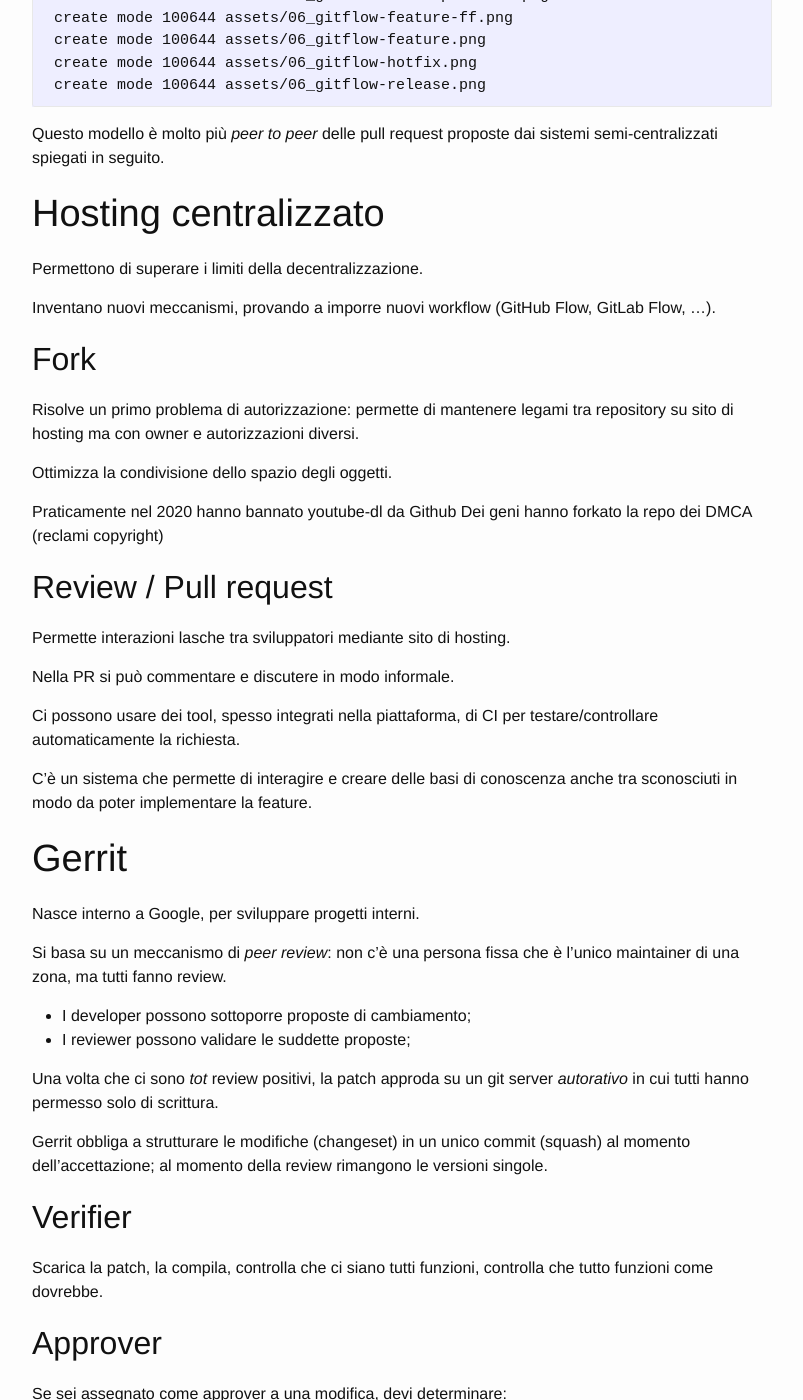
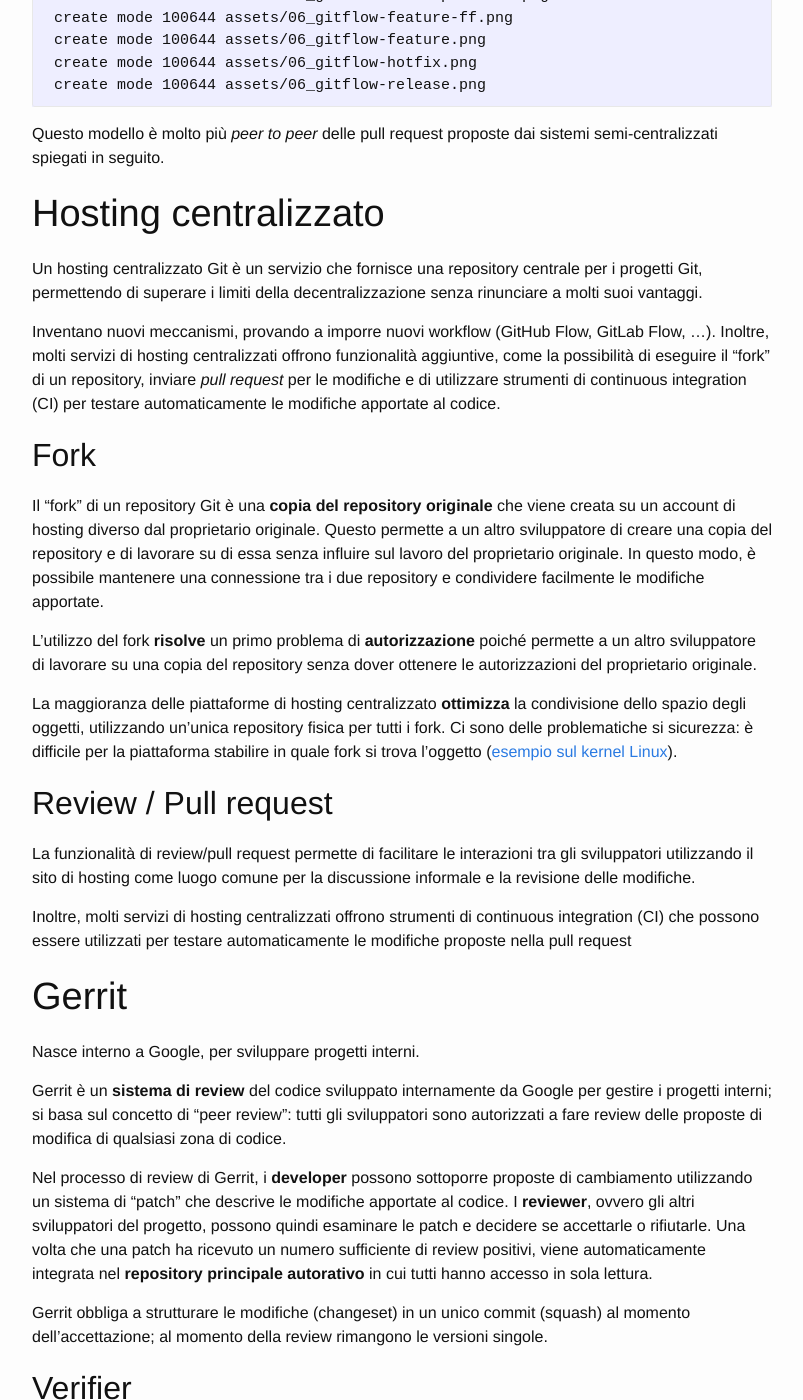
Before and after one commit to MarcoBuster/sweng, a Jekyll site: the page built from _posts/2022-10-19-git-workflow.md, in a window 1280 px wide and 1400 px high, scrolled down 4962 px. Shown: the whole window, without its empty margins (238-1041 px from the left). Built offline with Jekyll 4.4.1, drawn with Linux system fonts in a browser that asks for light colours; the table of contents is made by our own code; some of the changed text lies outside the part shown.

Commit message:
Refactor 'Gerrit' section

```diff
--- a/_posts/2022-10-19-git-workflow.md
+++ b/_posts/2022-10-19-git-workflow.md
@@ -176,54 +176,59 @@ Questo modello è molto più _peer to peer_ delle pull request proposte dai sist
 
 # Hosting centralizzato
 
-Permettono di superare i limiti della decentralizzazione.
+Un hosting centralizzato Git è un servizio che fornisce una repository centrale per i progetti Git, permettendo di superare i limiti della decentralizzazione senza rinunciare a molti suoi vantaggi.
 
 Inventano nuovi meccanismi, provando a imporre nuovi workflow (GitHub Flow, GitLab Flow, ...).
+Inoltre, molti servizi di hosting centralizzati offrono funzionalità aggiuntive, come la possibilità di eseguire il "fork" di un repository, inviare _pull request_ per le modifiche e di utilizzare strumenti di continuous integration (CI) per testare automaticamente le modifiche apportate al codice.
 
 ## Fork
 
-Risolve un primo problema di autorizzazione: permette di mantenere legami tra repository su sito di hosting ma con owner e autorizzazioni diversi.
+Il "fork" di un repository Git è una __copia del repository originale__ che viene creata su un account di hosting diverso dal proprietario originale. Questo permette a un altro sviluppatore di creare una copia del repository e di lavorare su di essa senza influire sul lavoro del proprietario originale. In questo modo, è possibile mantenere una connessione tra i due repository e condividere facilmente le modifiche apportate.
 
-Ottimizza la condivisione dello spazio degli oggetti.
+L'utilizzo del fork __risolve__ un primo problema di __autorizzazione__ poiché permette a un altro sviluppatore di lavorare su una copia del repository senza dover ottenere le autorizzazioni del proprietario originale.
 
-Praticamente nel 2020 hanno bannato youtube-dl da Github
-Dei geni hanno forkato la repo dei DMCA (reclami copyright)
+La maggioranza delle piattaforme di hosting centralizzato __ottimizza__ la condivisione dello spazio degli oggetti, utilizzando un'unica repository fisica per tutti i fork.
+Ci sono delle problematiche si sicurezza: è difficile per la piattaforma stabilire in quale fork si trova l'oggetto ([esempio sul kernel Linux](https://github.com/torvalds/linux/commit/b4061a10fc29010a610ff2b5b20160d7335e69bf)).
 
 ## Review / Pull request
 
 <!-- aggiungere img schema -->
 
-Permette interazioni lasche tra sviluppatori mediante sito di hosting.
+La funzionalità di review/pull request permette di facilitare le interazioni tra gli sviluppatori utilizzando il sito di hosting come luogo comune per la discussione informale e la revisione delle modifiche.
 
-Nella PR si può commentare e discutere in modo informale.
-
-Ci possono usare dei tool, spesso integrati nella piattaforma, di CI per testare/controllare automaticamente la richiesta.
-
-C'è un sistema che permette di interagire e creare delle basi di conoscenza anche tra sconosciuti in modo da poter implementare la feature.
+Inoltre, molti servizi di hosting centralizzati offrono strumenti di continuous integration (CI) che possono essere utilizzati per testare automaticamente le modifiche proposte nella pull request
 
 # Gerrit
 
 Nasce interno a Google, per sviluppare progetti interni.
 
-Si basa su un meccanismo di _peer review_: non c'è una persona fissa che è l'unico maintainer di una zona, ma tutti fanno review.
+Gerrit è un __sistema di review__ del codice sviluppato internamente da Google per gestire i progetti interni; si basa sul concetto di "peer review": tutti gli sviluppatori sono autorizzati a fare review delle proposte di modifica di qualsiasi zona di codice.
 
-- I developer possono sottoporre proposte di cambiamento;
-- I reviewer possono validare le suddette proposte;
-
-Una volta che ci sono _tot_ review positivi, la patch approda su un git server _autorativo_ in cui tutti hanno permesso solo di scrittura.
+Nel processo di review di Gerrit, i __developer__ possono sottoporre proposte di cambiamento utilizzando un sistema di "patch" che descrive le modifiche apportate al codice.
+I __reviewer__, ovvero gli altri sviluppatori del progetto, possono quindi esaminare le patch e decidere se accettarle o rifiutarle.
+Una volta che una patch ha ricevuto un numero sufficiente di review positivi, viene automaticamente integrata nel __repository principale autorativo__ in cui tutti hanno accesso in sola lettura.
 
 Gerrit obbliga a strutturare le modifiche (changeset) in un unico commit (squash) al momento dell'accettazione; al momento della review rimangono le versioni singole.
 
 ## Verifier
 
-Scarica la patch, la compila, controlla che ci siano tutti funzioni, controlla che tutto funzioni come dovrebbe.
+Scarica la patch, la compila, esegue i test, controlla che ci siano tutte le funzioni, controlla che tutto funzioni come dovrebbe.
+
+Una volta terminato il proprio processo, approva le modifiche votandole positivamente.
+Solitamente sono necessari 1 o 2 voti per procedere.
 
 ## Approver
 
-Se sei assegnato come approver a una modifica, devi determinare:
-- ...
+Una volta verificata, una proposta di modifiche deve essere anche approvata.
+L'approvatore deve determinare la risposta alle seguenti domande riguardo la proposta di modifiche:
+- è valida per lo scopo del progetto?
+- è valida per l'architettura del progetto?
+- introduce nuove falle nel design che potrebbero causa problemi in futuro?
+- segue le _best pratices_ stabilite dal progetto?
+- è un buon modo per implementare la propria funzione?
+- introduce rischi per la sicurezza o la stabilità?
 
-Se approvi la modifica, la puoi approvare con LGTM (_"Looks Good To Me"_).
+Se approva la modifica, allora può scrivere LGTM (_"Looks Good To Me"_).
 
 # Strumenti dell'opensource
 
```
